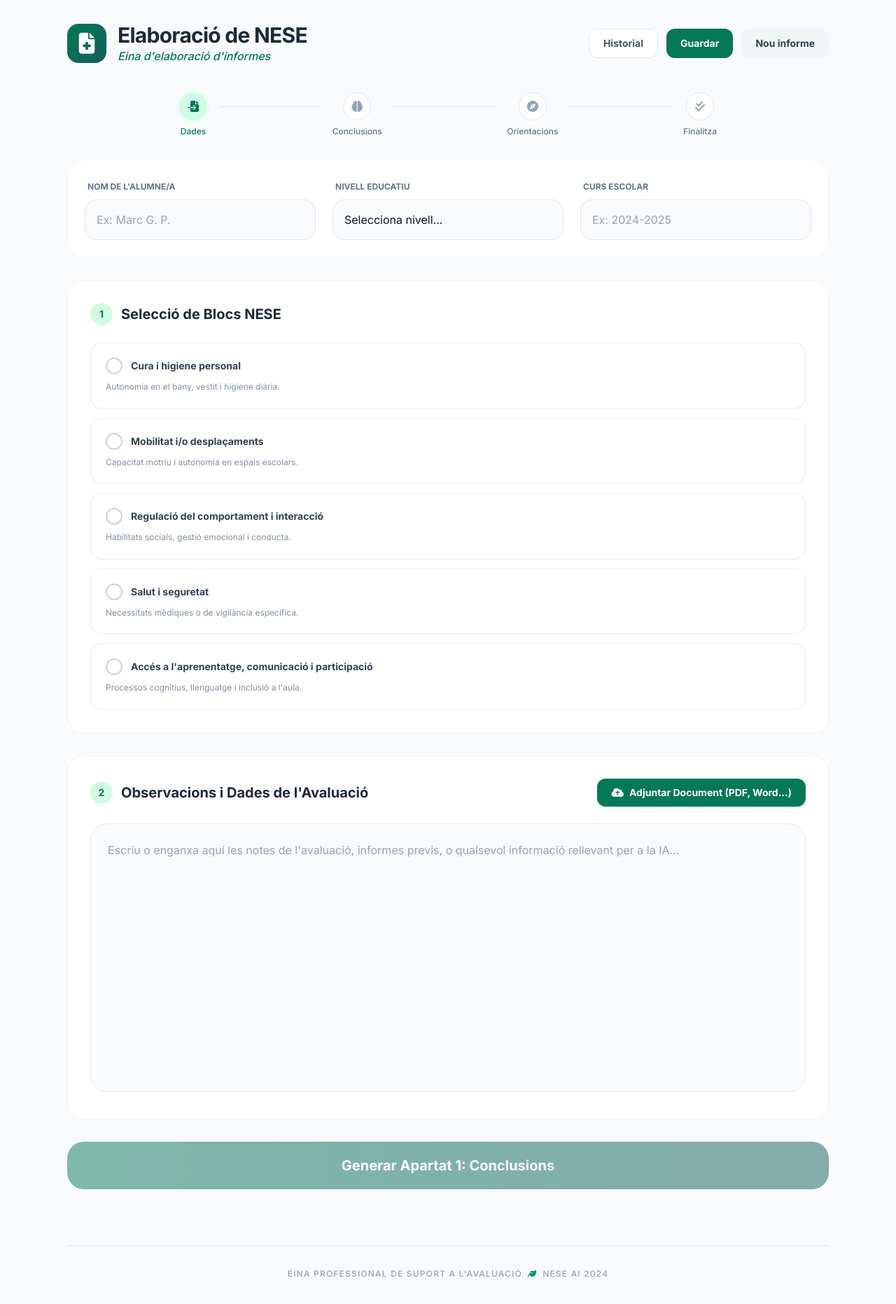
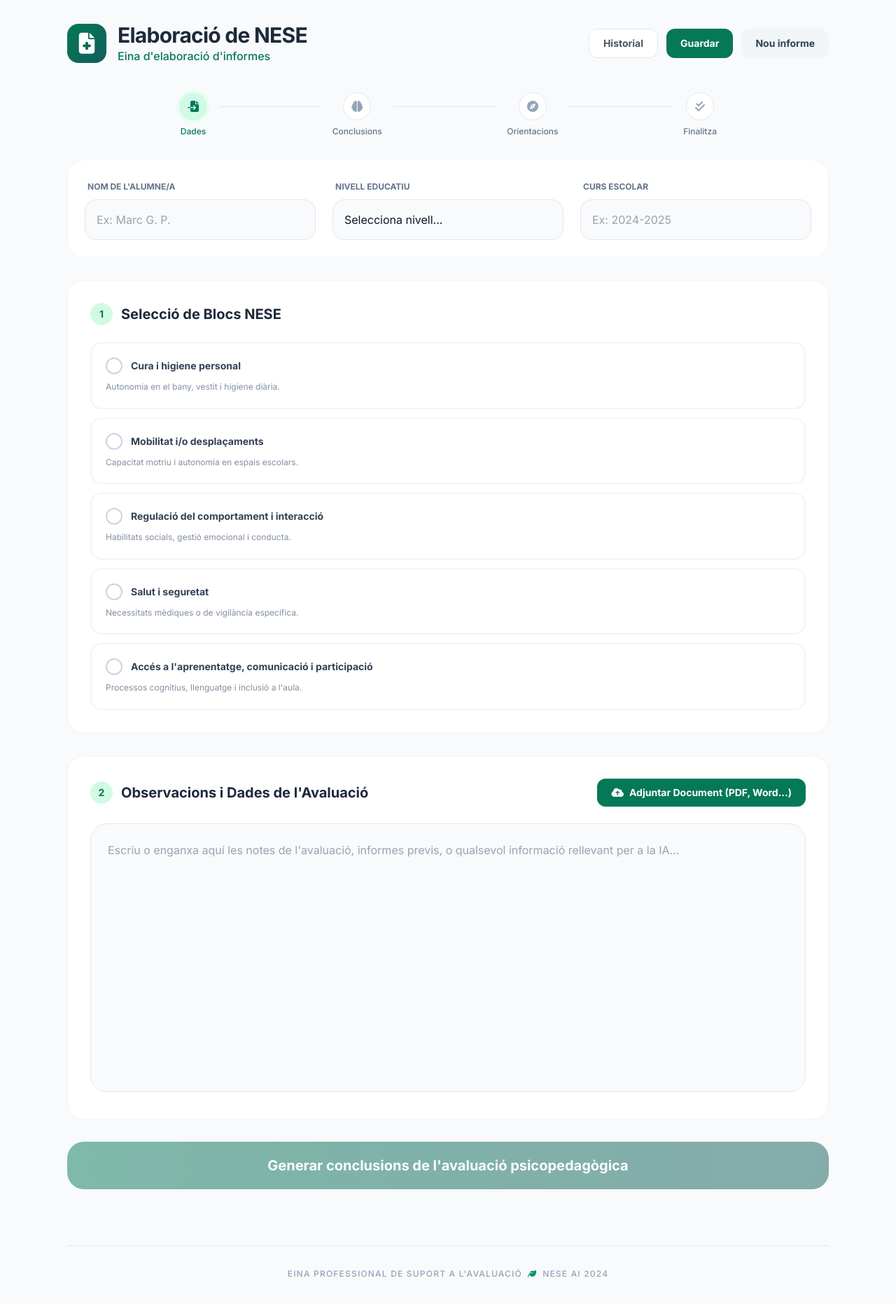
Before and after one commit to candre7-droid/NESE, a React (Vite) app: page / in a window 1280 px wide. Shown: the top 1864 px of the page at 70% size. Built offline with nearby package versions, Linux system fonts and the light colour scheme.

Commit message:
feat: Improve report generation titles
Update the main application title subtitle and the button text for generating the first section of the report to be more descriptive and aligned with the application's purpose.

```diff
--- a/App.tsx
+++ b/App.tsx
@@ -275,7 +275,7 @@ const App: React.FC = () => {
           <div className="w-14 h-14 bg-gradient-to-br from-emerald-700 to-teal-800 rounded-2xl flex items-center justify-center text-white text-3xl"><i className="fas fa-file-medical"></i></div>
           <div>
             <h1 className="text-3xl font-extrabold text-slate-800 tracking-tight">Elaboració de NESE</h1>
-            <p className="text-emerald-700 font-medium italic">Eina d'elaboració d'informes</p>
+            <p className="text-emerald-700 font-medium">Eina d'elaboració d'informes</p>
           </div>
         </div>
         <div className="flex gap-3">
@@ -368,7 +368,7 @@ const App: React.FC = () => {
               disabled={loading || !report.rawInput.trim() || report.selectedBlocks.length === 0}
               className="w-full py-5 bg-gradient-to-r from-emerald-700 to-teal-800 text-white rounded-3xl font-extrabold hover:scale-[1.01] transition-all disabled:opacity-50 text-xl"
             >
-              {loading ? <><i className="fas fa-circle-notch fa-spin mr-3"></i> Elaborant Conclusions...</> : 'Generar Apartat 1: Conclusions'}
+              {loading ? <><i className="fas fa-circle-notch fa-spin mr-3"></i> Elaborant Conclusions...</> : "Generar conclusions de l'avaluació psicopedagògica"}
             </button>
           </div>
         )}
```
